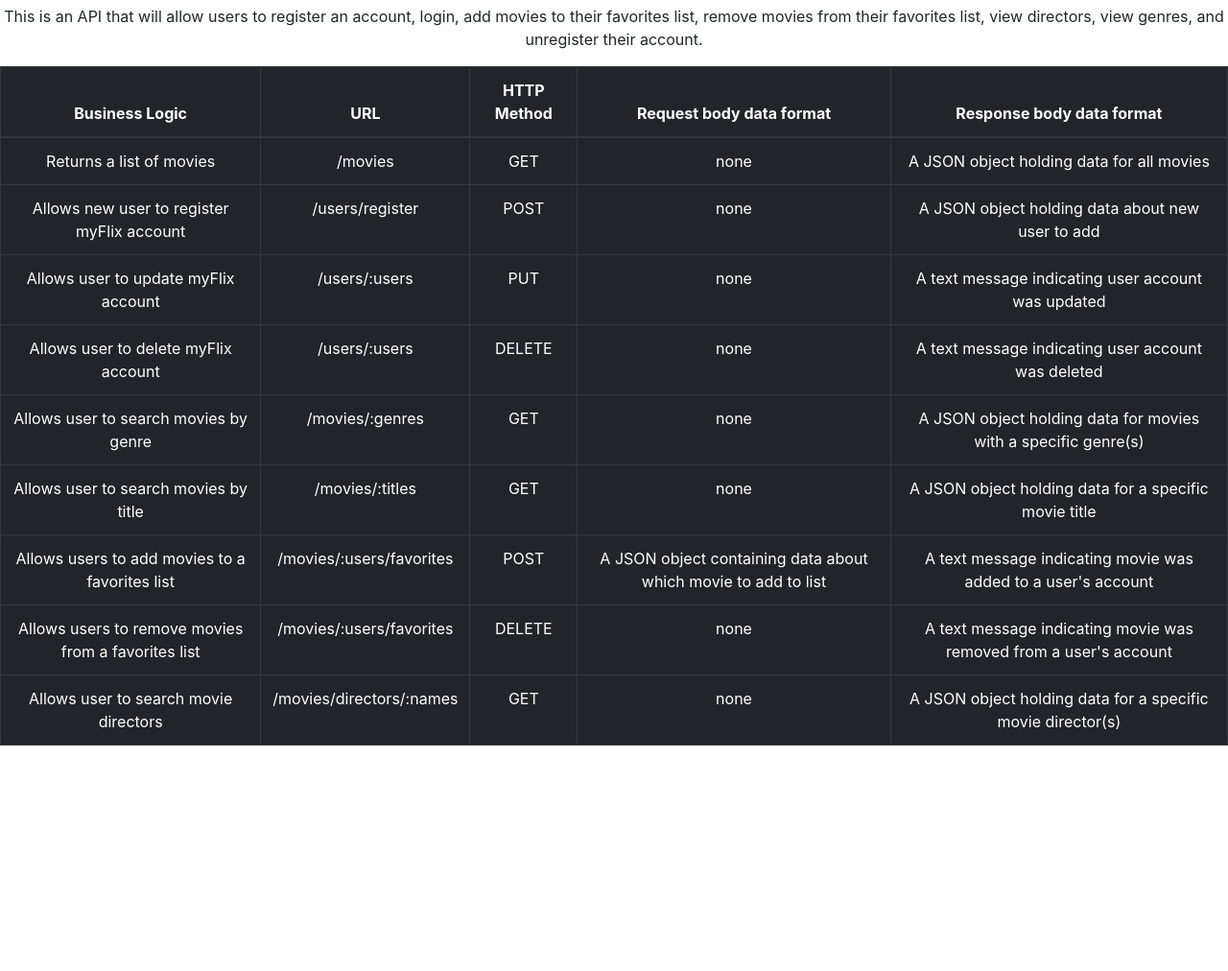
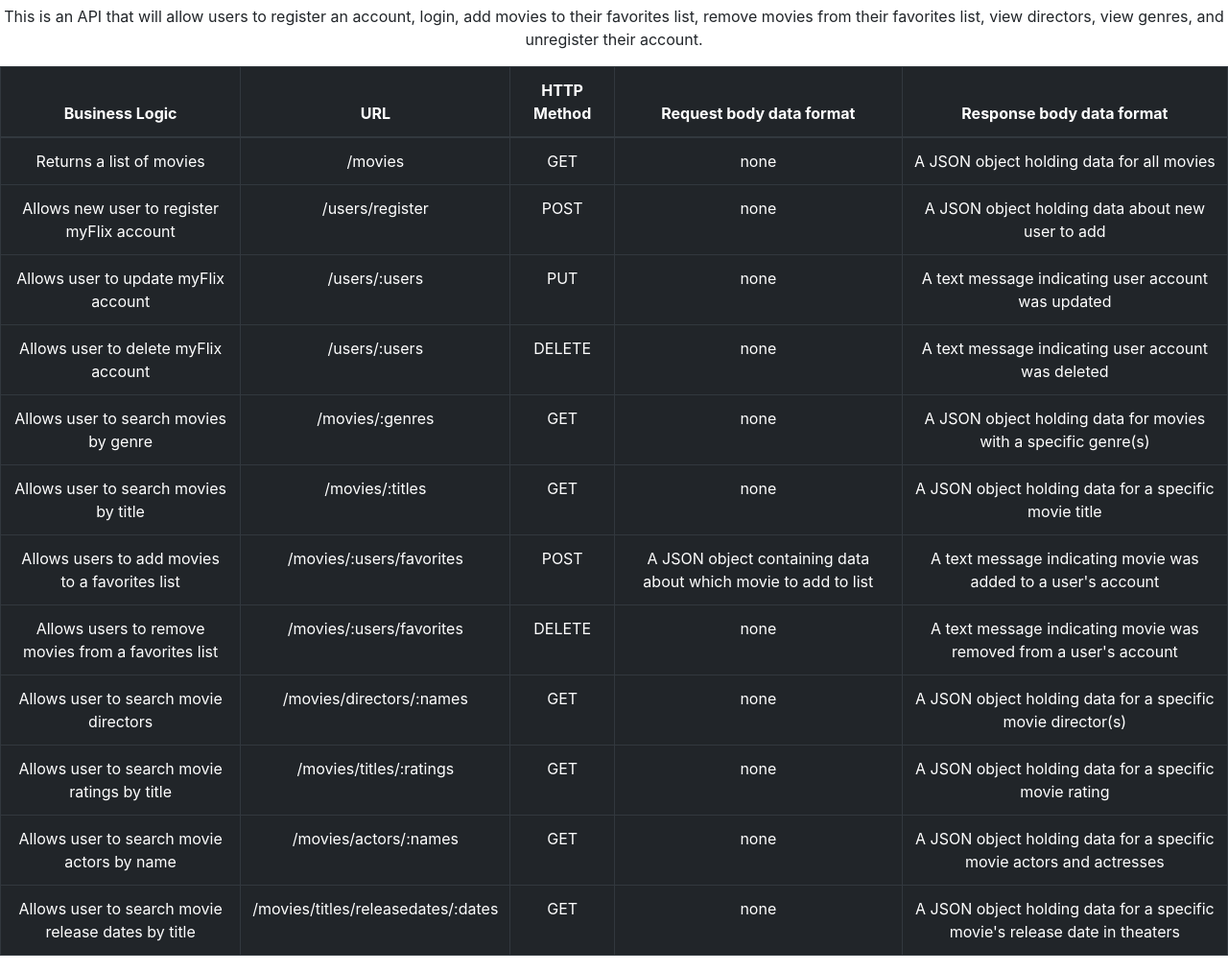
Before and after one commit to BriWins/MyFlix, a website: page Public/documentation.html in a window 1280 px wide. Shown: the part 78-1090 px from the top of the page at 96% size. Before the commit the page ends 871 px from the top, so only its background shows below. Drawn offline with nearby package versions, Linux system fonts and the light colour scheme.

Commit message:
Added three API url's

```diff
--- a/Public/documentation.html
+++ b/Public/documentation.html
@@ -86,6 +86,27 @@
             <td>none</td>
             <td>A JSON object holding data for a specific movie director(s)</td>
         </tr>
+         <tr>
+            <td>Allows user to search movie ratings by title</td>
+            <td>/movies/titles/:ratings</td>
+            <td>GET</td>
+            <td>none</td>
+            <td>A JSON object holding data for a specific movie rating</td>
+        </tr>
+        <tr>
+            <td>Allows user to search movie actors by name</td>
+            <td>/movies/actors/:names</td>
+            <td>GET</td>
+            <td>none</td>
+            <td>A JSON object holding data for a specific movie actors and actresses</td>
+        </tr>
+        <tr>
+            <td>Allows user to search movie release dates by title</td>
+            <td>/movies/titles/releasedates/:dates</td>
+            <td>GET</td>
+            <td>none</td>
+            <td>A JSON object holding data for a specific movie's release date in theaters</td>
+        </tr>
     </table>
     <script src="https://code.jquery.com/jquery-3.6.0.js" integrity="sha256-H+K7U5CnXl1h5ywQfKtSj8PCmoN9aaq30gDh27Xc0jk=" crossorigin="anonymous"></script>
 </body>
```
